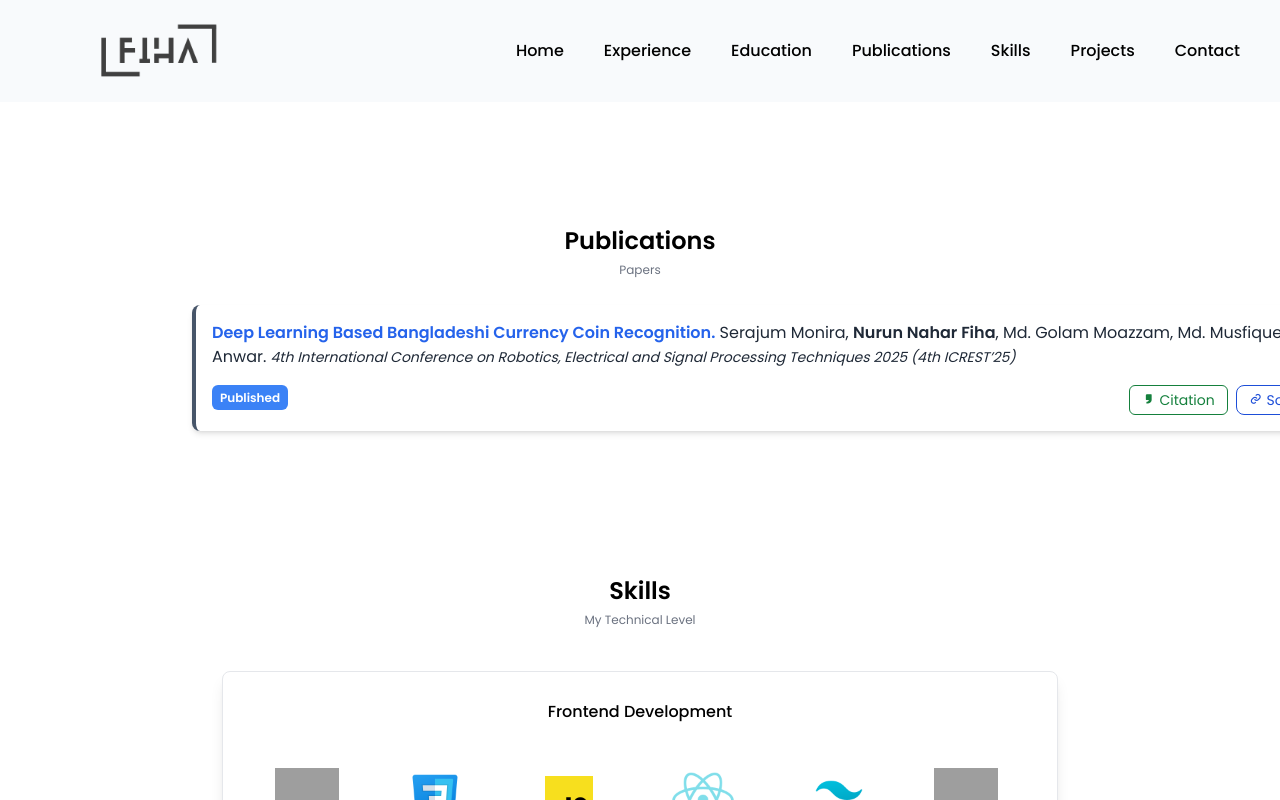
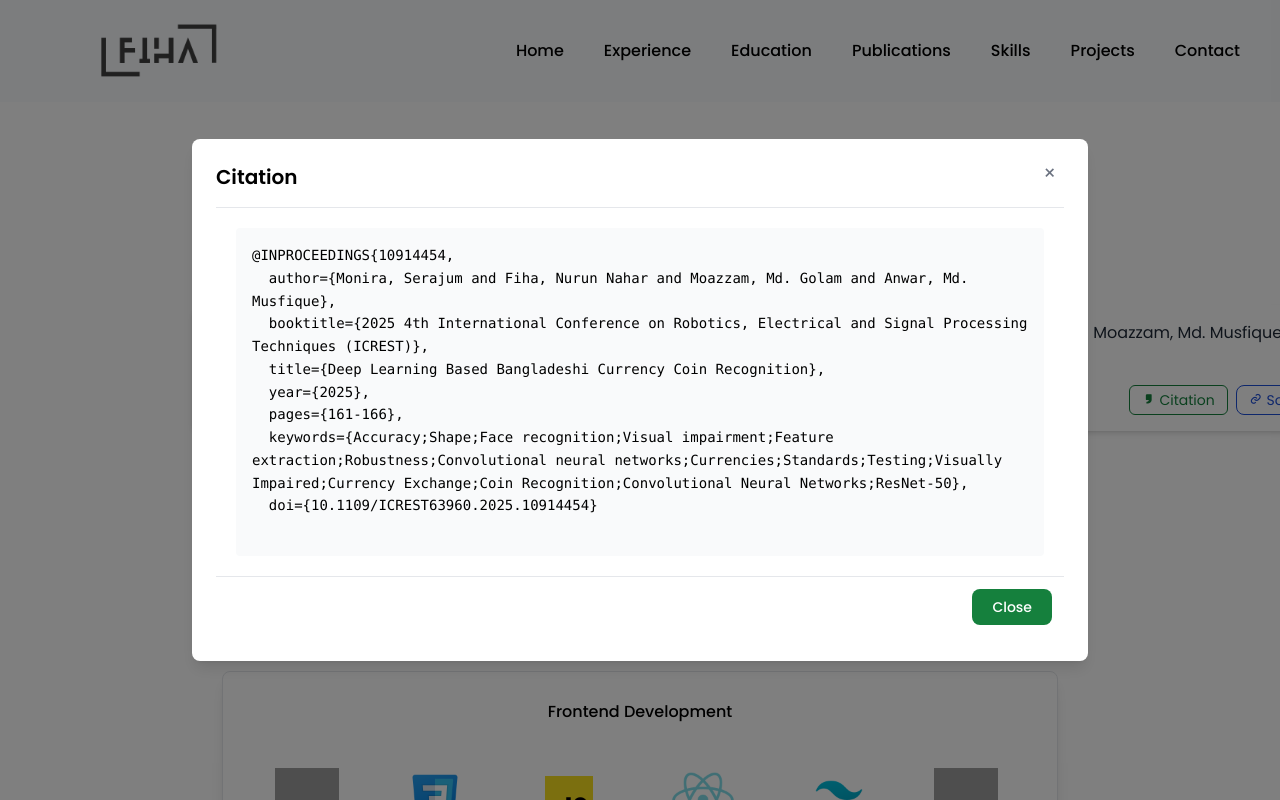
Before and after one commit to nn-fiha/Porfolio, a React (Create React App) app: page / in a window 1280 px wide. Both pictures are taken after a click on the button "Citation". Shown: the part 2139-2939 px from the top of the page. Built offline with nearby package versions, Linux system fonts and the light colour scheme; grey boxes are pictures that could not be loaded.

Commit message:
citation section updated

```diff
--- a/src/porfolio/components/publications/Publications.jsx
+++ b/src/porfolio/components/publications/Publications.jsx
@@ -1,31 +1,32 @@
-import React from 'react'
-
-
+import React, { useState } from 'react';
 
 const Publications = () => {
+  const [isModalOpen, setIsModalOpen] = useState(false);
+
+  const openModal = () => setIsModalOpen(true);
+  const closeModal = () => setIsModalOpen(false);
 
   return (
-
     <section id='publications' className='p-8 mb-10 md:mb-20'>
       <h2 className='text-2xl font-bold text-center ml-2 md:ml-0'>Publications</h2>
       <span className='text-xs text-gray-500 text-center ml-2 md:ml-0'>Papers</span>
-
 
       <div className="border-l-4 border-s-slate-600 bg-white shadow-md rounded-lg p-4 flex flex-col gap-2 w-full max-w-6xl mt-6 md:ml-40">
         <p className="text-gray-800 font-normal text-left">
           <a href="https://ieeexplore.ieee.org/abstract/document/10914454" className="hover:underline text-blue-600 font-semibold">
             Deep Learning Based Bangladeshi Currency Coin Recognition.
-        </a> Serajum Monira, <strong>Nurun Nahar Fiha</strong>, Md. Golam Moazzam, Md. Musfique Anwar. <i className='text-sm'>4th International Conference on Robotics, Electrical and Signal Processing Techniques 2025 (4th ICREST’25)
-        </i>
+          </a> Serajum Monira, <strong>Nurun Nahar Fiha</strong>, Md. Golam Moazzam, Md. Musfique Anwar.
+          <i className='text-sm'> 4th International Conference on Robotics, Electrical and Signal Processing Techniques 2025 (4th ICREST’25)</i>
         </p>
+
         <div className="flex justify-between gap-2 mt-2">
           <div>
             <span className="bg-blue-500 text-white font-bold text-xs px-2 py-1 rounded-md">Published</span>
           </div>
           <div>
+            {/* Open Modal Button */}
             <button
-  data-modal-target="default-modal"
-  data-modal-toggle="default-modal"
+              onClick={openModal}
               className="border border-green-700 text-green-700 px-3 py-1 mr-2 text-sm rounded-md hover:bg-green-700 hover:text-white"
               type="button"
             >
@@ -33,33 +34,28 @@ const Publications = () => {
             </button>
 
             <a href="https://ieeexplore.ieee.org/abstract/document/10914454" className="border border-blue-700 text-blue-700 px-3 py-1 text-sm rounded-lg hover:bg-blue-700 hover:text-white">
-        <i class='bx bx-link'></i> Source
+              <i className='bx bx-link'></i> Source
             </a>
           </div>
-
         </div>
       </div>
 
       {/* Modal */}
-<div id="default-modal" tabindex="-1" aria-hidden="true" className="hidden overflow-y-auto overflow-x-hidden fixed top-0 right-0 left-0 z-50 justify-center items-center w-full md:inset-0 h-[calc(100%-1rem)] max-h-full">
-<div className="fixed inset-0 bg-black bg-opacity-50 transition-opacity"></div>
-  <div className="relative p-4 w-full max-w-4xl max-h-full">
-    <div className="relative bg-white rounded-lg shadow-sm">
-      {/* Modal header */}
-      <div className="flex items-center justify-between p-2 md:p-3 border-b rounded-t  border-gray-200">
-        <h3 className="text-xl font-medium">
-          Citation
-        </h3>
-        <button type="button" className="text-gray-400 bg-transparent hover:bg-gray-200 hover:text-gray-900 rounded-lg text-sm w-8 h-8 ms-auto inline-flex justify-center items-center dark:hover:bg-gray-600 dark:hover:text-white" data-modal-hide="default-modal">
-          <svg className="w-3 h-3" aria-hidden="true" xmlns="http://www.w3.org/2000/svg" fill="none" viewBox="0 0 14 14">
-            <path stroke="currentColor" strokeLinecap="round" strokeLinejoin="round" strokeWidth="2" d="m1 1 6 6m0 0 6 6M7 7l6-6M7 7l-6 6"/>
-          </svg>
-          <span className="sr-only">Close modal</span>
+      {isModalOpen && (
+        <div className="fixed inset-0 z-50 flex items-center justify-center bg-black bg-opacity-50 p-4">
+          <div className="bg-white rounded-lg shadow-lg max-w-4xl w-full p-6 relative">
+            {/* Close Button */}
+            <button
+              onClick={closeModal}
+              className="absolute top-5 right-8 text-gray-500 hover:text-gray-700 text-xl"
+            >
+              &times;
             </button>
-      </div>
-      {/* Modal body */}
-      <div className="p-4 md:p-5 space-y-4">
-      <p className="text-sm text-left leading-relaxed font-mono whitespace-pre-wrap bg-gray-50 p-4">
+
+            {/* Modal Content */}
+            <h3 className="text-xl font-semibold mb-4 text-left">Citation</h3>
+            <div className="p-4 md:p-5 space-y-4 border-t">
+              <p className="text-sm text-left leading-relaxed font-mono whitespace-pre-wrap bg-gray-50 p-4 rounded">
                 {`@INPROCEEDINGS{10914454,
   author={Monira, Serajum and Fiha, Nurun Nahar and Moazzam, Md. Golam and Anwar, Md. Musfique},
   booktitle={2025 4th International Conference on Robotics, Electrical and Signal Processing Techniques (ICREST)},
@@ -68,30 +64,26 @@ const Publications = () => {
   pages={161-166},
   keywords={Accuracy;Shape;Face recognition;Visual impairment;Feature extraction;Robustness;Convolutional neural networks;Currencies;Standards;Testing;Visually Impaired;Currency Exchange;Coin Recognition;Convolutional Neural Networks;ResNet-50},
   doi={10.1109/ICREST63960.2025.10914454}
-  }`}
+                `}
               </p>
-
-      </div>
-      <div class="flex justify-end p-2 md:p-3 border-t border-gray-200 rounded-b">
-                <button data-modal-hide="default-modal" type="button" class="text-white bg-green-700 hover:bg-green-800 focus:ring-4 focus:outline-none focus:ring-blue-300 font-medium rounded-lg text-sm px-5 py-2 text-center">Close</button>
-
             </div>
 
+            {/* Modal Footer */}
+            <div className="flex justify-end p-2 md:p-3 border-t border-gray-200 rounded-b">
+              <button
+                onClick={closeModal}
+                type="button"
+                className="text-white bg-green-700 hover:bg-green-800 font-medium rounded-lg text-sm px-5 py-2"
+              >
+                Close
+              </button>
             </div>
           </div>
         </div>
-
-
-
-
-
+      )}
 
     </section>
-
-
-
-
-  )
+  );
 }
 
-export default Publications
+export default Publications;
```
Lines whose indentation alone changed are shown as unchanged.
